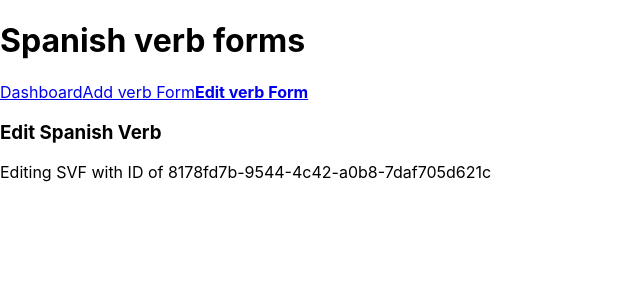
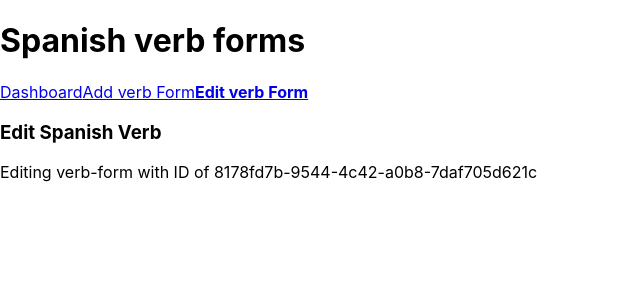
Before and after one commit to igoryen/dragonfruit, a React (Create React App) app: page /edit-verb/8178fd7b-9544-4c42-a0b8-7daf705d621c in a window 1280 px wide. Shown: the top 300 px of the page, without its empty margins (0-640 px from the left). Built offline with nearby package versions, Linux system fonts and the light colour scheme.

Commit message:
Item is accessible with all attributes.

```diff
--- a/src/components/EditVerbformPage.js
+++ b/src/components/EditVerbformPage.js
@@ -1,13 +1,20 @@
 import React from 'react'
+import { connect } from 'react-redux'
 
 const EditVerbformPage = (props) => {
     console.log(props)
     return (
         <div>
             <h3>Edit Spanish Verb</h3>
-            <div>Editing SVF with ID of {props.match.params.id}</div>
+            <div>Editing verb-form with ID of {props.match.params.id}</div>
         </div>
     )
 }
 
-export default EditVerbformPage
+const mapStateToProps = (state, props) => {
+    return {
+        verbform: state.verbforms.find( (verbform) => verbform.id === props.match.params.id )
+    }
+}
+
+export default connect(mapStateToProps)(EditVerbformPage)
```
